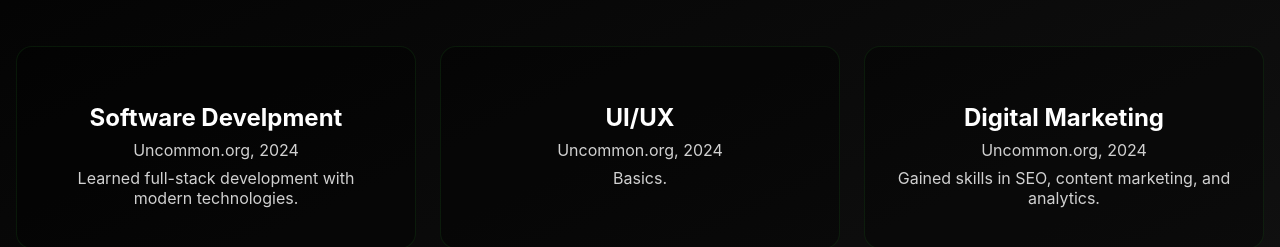
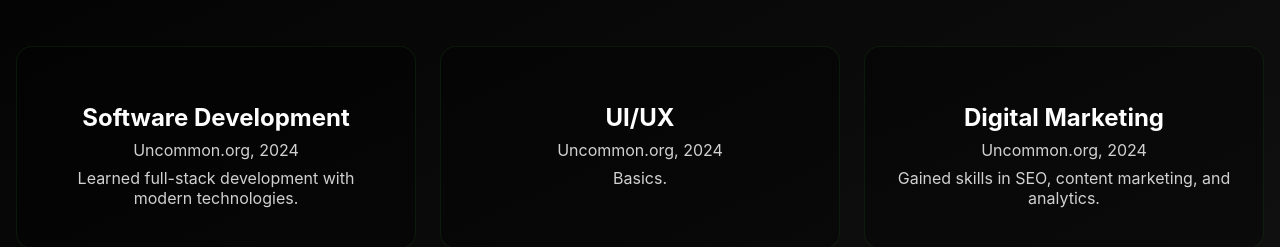
Before and after one commit to quinton161/portifoliolime, a React (Create React App) app: page / in a window 1280 px wide. Shown: the part 1840-2087 px from the top of the page. Built offline with nearby package versions, Linux system fonts and the light colour scheme.

Commit message:
Update Resume.tsx

```diff
--- a/src/components/Resume.tsx
+++ b/src/components/Resume.tsx
@@ -123,6 +123,8 @@ const Resume = () => {
     { title: 'TypeScript', description: 'A typed superset of JavaScript that enhances code quality and maintainability.' },
     { title: 'Tailwind CSS', description: 'A utility-first CSS framework for rapid UI development with a focus on customization.' },
     { title: 'Next.js', description: 'A React framework for server-side rendering and static site generation, enhancing performance.' },
+    { title: 'Firebase', description: 'A platform developed by Google for building and managing mobile and web applications with real-time databases, authentication, and hosting.' },
+    { title: 'MongoDB', description: 'A NoSQL database known for its scalability and flexibility in handling JSON-like documents.' },
   ];
 
   return (
@@ -141,7 +143,7 @@ const Resume = () => {
         {activeTab === 'education' && (
           <EducationGrid>
             <EducationCard>
-              <EducationTitle>Software Develpment</EducationTitle>
+              <EducationTitle>Software Development</EducationTitle>
               <EducationDescription>Uncommon.org, 2024</EducationDescription>
               <EducationDescription>Learned full-stack development with modern technologies.</EducationDescription>
             </EducationCard>
```
